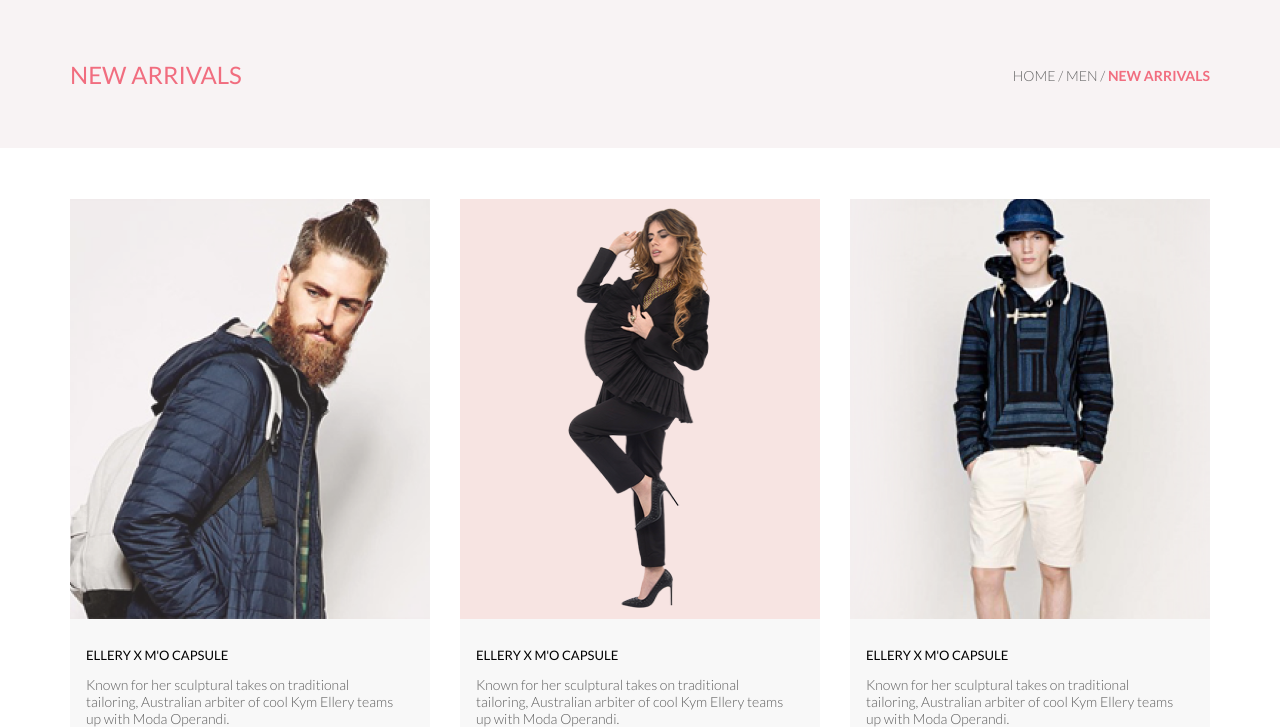
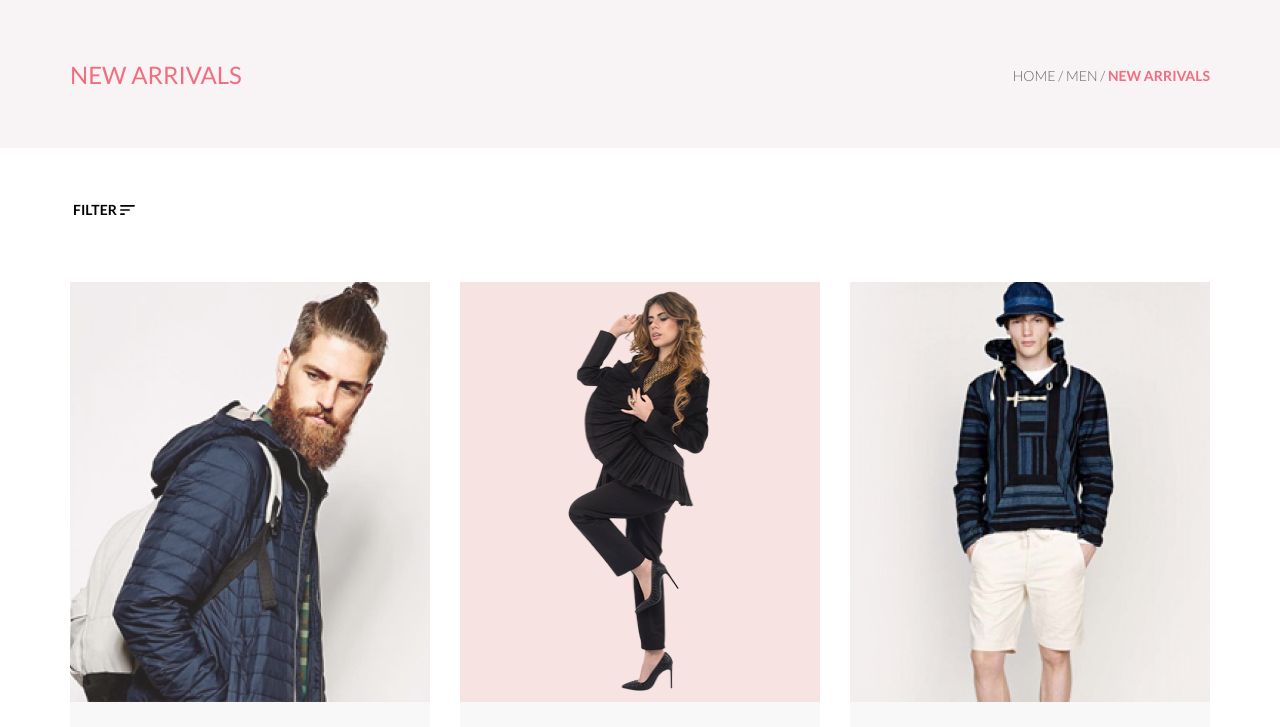
Before and after one commit to Anarik39-zz/shop-gb, a plain HTML site: page catalog.html in a window 1280 px wide. Shown: the part 78-805 px from the top of the page. Drawn offline with Linux system fonts and the light colour scheme.

Commit message:
добавил кнопку фильтра

```diff
--- a/catalog.html
+++ b/catalog.html
@@ -40,6 +40,20 @@
       </div>
    </section>
    <main class="main_catalog">
+      <div class="customization center">
+         <div class="filter">
+            <input class="filter_input" type="checkbox" id="filter_id">
+            <label class="filter_label" for="filter_id">FILTER <svg class="filter_icon" width="15" height="10"
+                  viewBox="0 0 15 10" xmlns="http://www.w3.org/2000/svg">
+                  <path
+                     d="M0.833333 10H4.16667C4.625 10 5 9.625 5 9.16667C5 8.70833 4.625 8.33333 4.16667 8.33333H0.833333C0.375 8.33333 0 8.70833 0 9.16667C0 9.625 0.375 10 0.833333 10ZM0 0.833333C0 1.29167 0.375 1.66667 0.833333 1.66667H14.1667C14.625 1.66667 15 1.29167 15 0.833333C15 0.375 14.625 0 14.1667 0H0.833333C0.375 0 0 0.375 0 0.833333ZM0.833333 5.83333H9.16667C9.625 5.83333 10 5.45833 10 5C10 4.54167 9.625 4.16667 9.16667 4.16667H0.833333C0.375 4.16667 0 4.54167 0 5C0 5.45833 0.375 5.83333 0.833333 5.83333Z" />
+               </svg>
+            </label>
+         </div>
+         <div class="sorting">
+
+         </div>
+      </div>
       <div class="cards center">
          <div class="card">
             <div class="card_img_box">
--- a/css/styles.css
+++ b/css/styles.css
@@ -398,7 +398,24 @@ footer {
 .main_catalog {
   padding: 51px 0 96px;
 }
-
+.customization {
+  padding-bottom: 64px;
+  display: flex;
+}
+.filter_input {
+  appearance: none;
+}
+.filter_label {
+  font-weight: 600;
+  font-size: 14px;
+  line-height: 17px;
+  color: #000000;
+}
+.filter_input:checked + .filter_label,
+.filter_input:checked + .filter_icon {
+  color: #ef5b70;
+  fill: #ef5b70;
+}
 .pagination {
   width: 284px;
   margin-top: 48px;
```
